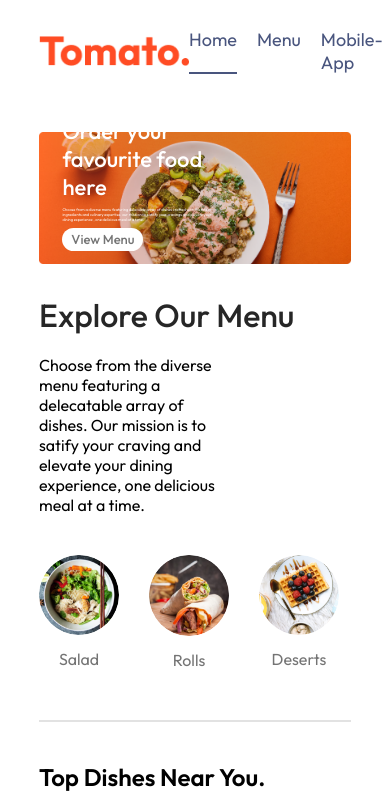
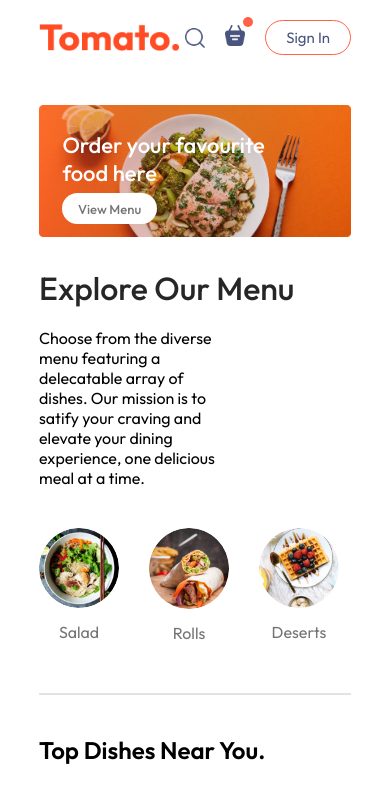
Before and after one commit to vivekVSH/Food_Delivery_Project, a React (Vite) app in the folder frontend/: page / in a window 390 px wide. Shown: the top 793 px of the page. Built offline with nearby package versions, Linux system fonts and the light colour scheme.

Commit message:
make changes in navbar and header folder

```diff
--- a/frontend/src/components/Header/Header.css
+++ b/frontend/src/components/Header/Header.css
@@ -38,3 +38,21 @@
     font-size: max(1vw, 13px);
     border-radius: 50px;
 }
+
+@media (max-width:1050px){
+    .header-contents{
+        max-width: 45%;
+    }
+}
+
+@media (max-width:750px){
+    .header-contents{
+        max-width: 65%;
+    }
+    .header-contents p{
+        display: none;
+    }
+    .header-contents button{
+        padding: 2vw 4vw;
+    }
+}
--- a/frontend/src/components/Navbar/Navbar.css
+++ b/frontend/src/components/Navbar/Navbar.css
@@ -60,3 +60,54 @@
     top: -8px;
     right: -8px;
 }
+
+@media (max-width:1050px){
+    .navbar .logo{
+        width: 140px;
+    }
+
+    .navbar-menu{
+        gap: 20px;
+        font-size: 17px;
+    }
+    .navbar-right{
+       gap: 30px;
+    }
+
+    .navbar-right img{
+        width: 22px;
+    }
+
+    .navbar-right button{
+        padding: 8px 25px;
+    }
+}
+
+@media (max-width:900px){
+    .navbar .logo{
+        width: 140px;
+    }
+
+    .navbar-menu{
+        gap: 15px;
+        font-size: 16px;
+    }
+    .navbar-right{
+       gap: 20px;
+    }
+
+    .navbar-right img{
+        width: 20px;
+    }
+
+    .navbar-right button{
+        padding: 7px 20px;
+        font-size: 15px;
+    }
+}
+
+@media (max-width:750px){
+    .navbar-menu{
+        display: none;
+    }
+}
```
